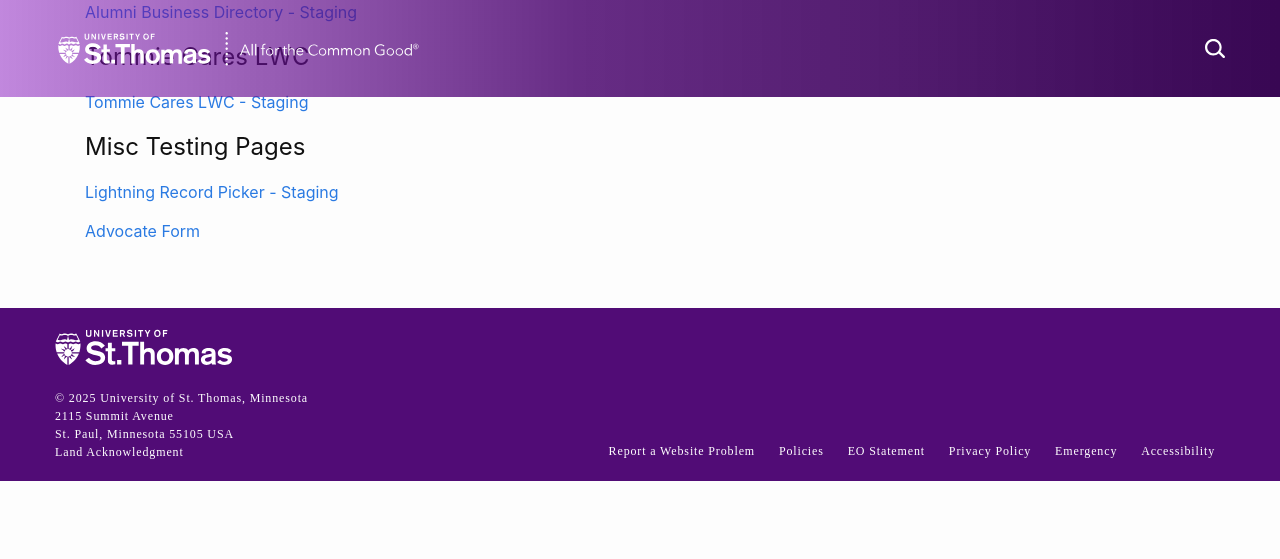
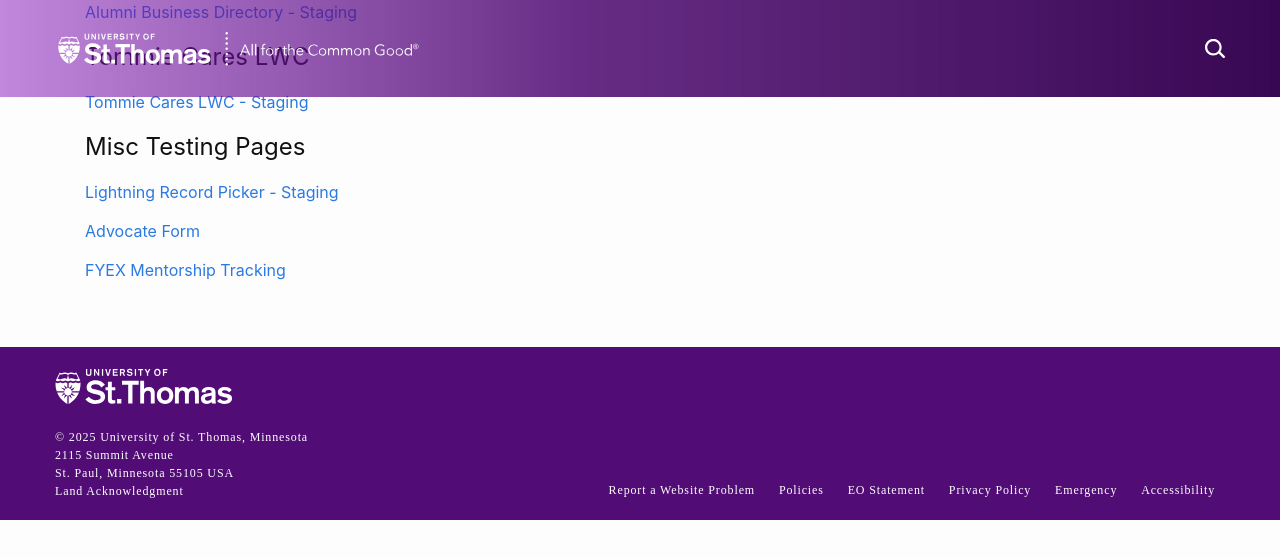
Before and after one commit to UniversityOfSaintThomas/crm_web_test, a Jekyll site: the page built from index.md, in a window 1280 px wide and 900 px high, scrolled down 859 px. Shown: the top 559 px of the window. Built offline with Jekyll 4.4.1, drawn with Linux system fonts in a browser that asks for light colours; some web fonts are replaced; our own code applies the rules of GitHub Pages for plain Markdown files.

Commit message:
Update index.md

```diff
--- a/index.md
+++ b/index.md
@@ -43,3 +43,5 @@ This site is used to test external web pages (outside of Salesforce) that host C
 [Lightning Record Picker - Staging](lightning_record_picker_staging.md)
 
 [Advocate Form](advocateForm.md)
+
+[FYEX Mentorship Tracking](fyex-mentorship-tracking.md)
```
